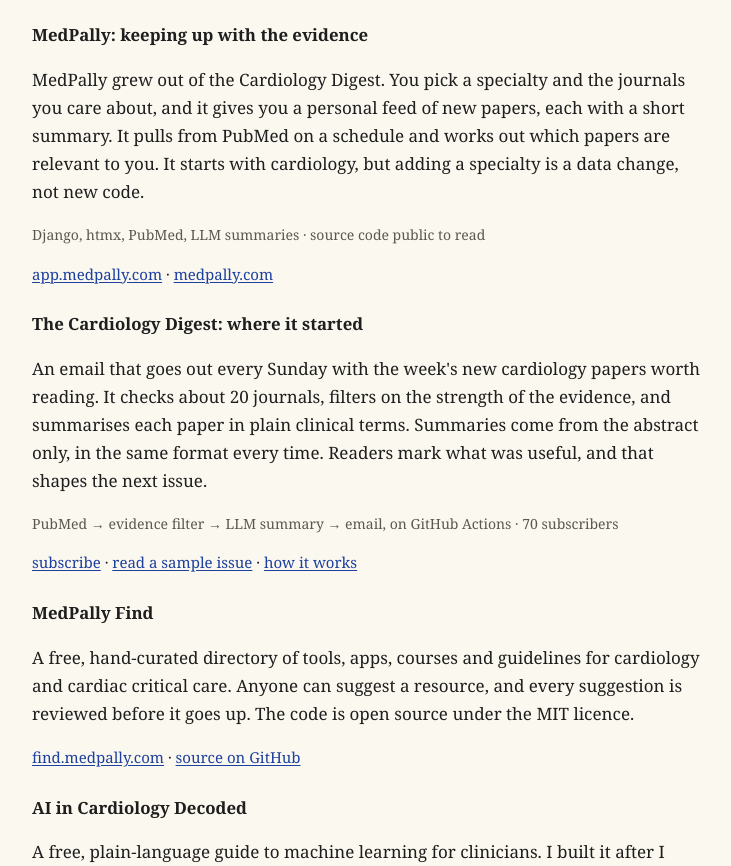
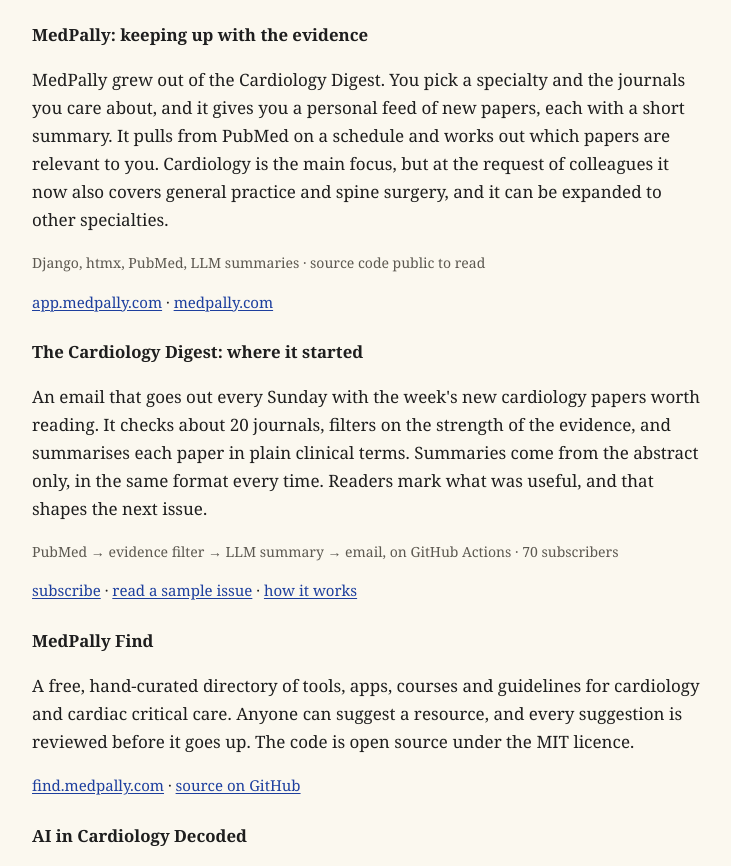
Before and after one commit to realikechukwu/about, a plain HTML site: page index.html in a window 1280 px wide. Shown: the part 1299-2165 px from the top of the page, without its empty margins (272-1003 px from the left). Drawn offline with Linux system fonts and the light colour scheme.

Commit message:
Update MedPally specialty coverage text
Cardiology is the main focus; general practice and spine surgery added at
colleagues' request, with room to expand.

Co-Authored-By: Claude Opus 5.5 <noreply@anthropic.com>
Claude-Session: https://claude.ai/code/session_01Kp3s2pr8hsnp3Uksc8HB65

```diff
--- a/index.html
+++ b/index.html
@@ -282,7 +282,7 @@ footer{margin-top:.5rem}
     </ul>
 
     <h3 id="medpally">MedPally: keeping up with the evidence</h3>
-    <p>MedPally grew out of the Cardiology Digest. You pick a specialty and the journals you care about, and it gives you a personal feed of new papers, each with a short summary. It pulls from PubMed on a schedule and works out which papers are relevant to you. It starts with cardiology, but adding a specialty is a data change, not new code.</p>
+    <p>MedPally grew out of the Cardiology Digest. You pick a specialty and the journals you care about, and it gives you a personal feed of new papers, each with a short summary. It pulls from PubMed on a schedule and works out which papers are relevant to you. Cardiology is the main focus, but at the request of colleagues it now also covers general practice and spine surgery, and it can be expanded to other specialties.</p>
     <p class="meta">Django, htmx, PubMed, LLM summaries &middot; source code public to read</p>
     <p class="links"><a href="https://app.medpally.com/">app.medpally.com</a> &middot; <a href="https://medpally.com/">medpally.com</a></p>
 
```
